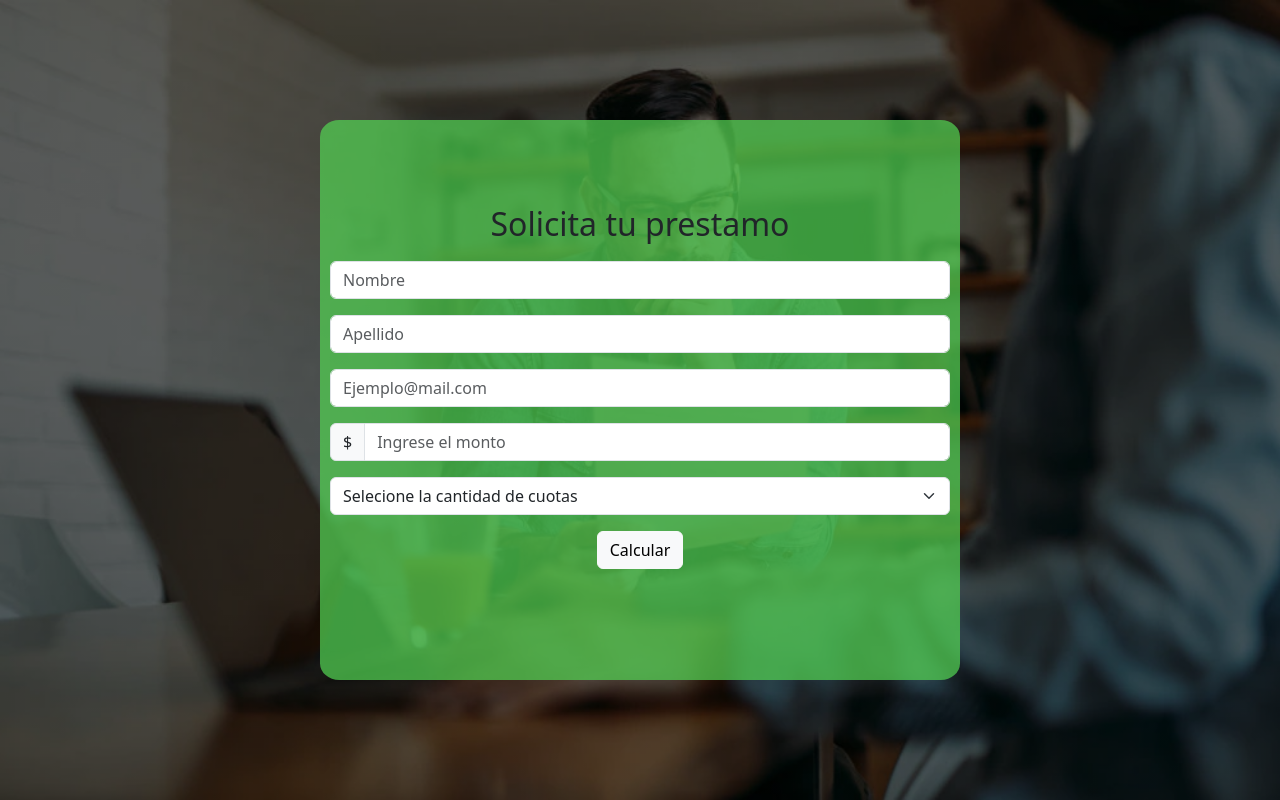
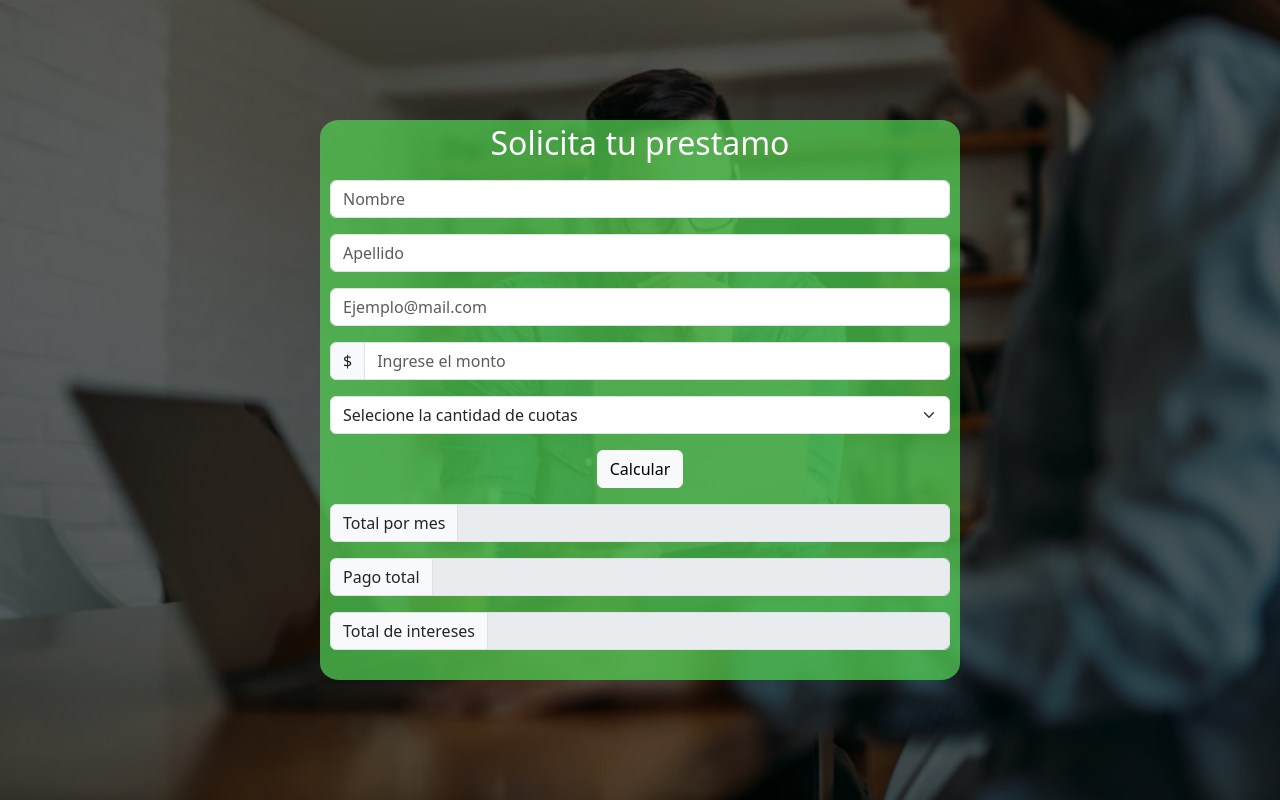
Before and after one commit to IgnacioTumini/CursoJS_coder, a plain HTML site: page index.html in a window 1280 px wide. Shown: the part 800-1600 px from the top of the page. Drawn offline with nearby package versions, Linux system fonts and the light colour scheme.

Commit message:
salida al usurio

```diff
--- a/index.html
+++ b/index.html
@@ -110,7 +110,7 @@
       </section>
       <section class="section-2" #section2>
         <div class="div-prestamo col-12 col-md-6">
-          <h2 class="w-100 d-flex justify-content-center">
+          <h2 class="w-100 d-flex justify-content-center letra_titulos">
             Solicita tu prestamo
           </h2>
           <form class="form_prestamo col-12" action="">
@@ -118,7 +118,7 @@
               <div class="mb-3">
                 <input
                   type="name"
-                  class="form-control input_estilo"
+                  class="form-control"
                   placeholder="Nombre"
                   id="exampleInputPassword1"
                   required
@@ -155,6 +155,7 @@
                 />
               </div>
               <select
+                required
                 class="form-select"
                 aria-label="Default select example"
                 id="select_cuotas"
@@ -177,6 +178,42 @@
                   Calcular
                 </button>
               </div>
+              <div class="input-group flex-nowrap mb-3">
+                <span class="input-group-text" id="addon-wrapping"
+                  >Total por mes</span
+                >
+                <input
+                  disabled
+                  type="name"
+                  class="form-control"
+                  placeholder=""
+                  id="exampleInputPassword10"
+                />
+              </div>
+              <div class="input-group flex-nowrap mb-3">
+                <span class="input-group-text" id="addon-wrapping"
+                  >Pago total</span
+                >
+                <input
+                  disabled
+                  type="name"
+                  class="form-control"
+                  placeholder=""
+                  id="exampleInputPassword11"
+                />
+              </div>
+              <div class="input-group flex-nowrap mb-3">
+                <span class="input-group-text" id="addon-wrapping"
+                  >Total de intereses</span
+                >
+                <input
+                  disabled
+                  type="name"
+                  class="form-control"
+                  placeholder=""
+                  id="exampleInputPassword12"
+                />
+              </div>
             </form>
           </form>
         </div>
--- a/java.js
+++ b/java.js
@@ -79,7 +79,6 @@ function toma_datos() {
   // INICIO RENDER DE PRESTAMOS //
 
   for (let nuevo_prestamo of lista_prestamos) {
-    console.clear;
     nuevo_prestamo.get_datos();
   }
   // FIN RENDER //
--- a/style.css
+++ b/style.css
@@ -13,6 +13,9 @@
 }
 .letra_nav:hover {
   color: grey;
+}
+.letra_titulos {
+  color: white;
 }
 .seccion-1 {
   min-height: 100vh;
@@ -55,7 +58,7 @@
   display: flex;
   justify-content: center;
   width: 50%;
-  height: 70vh;
+  min-height: 70vh;
   background-color: rgba(83, 211, 83, 0.719);
   border-radius: 3%;
 }
```
